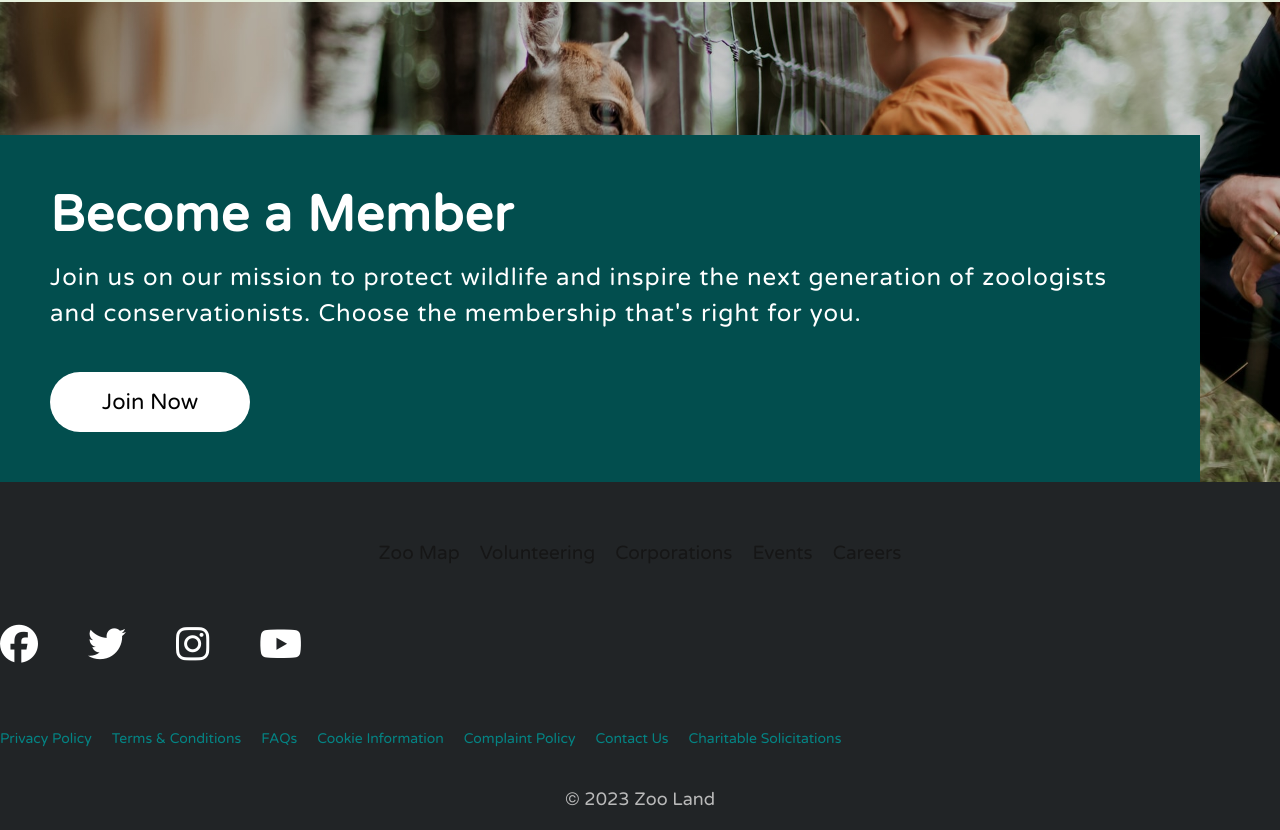
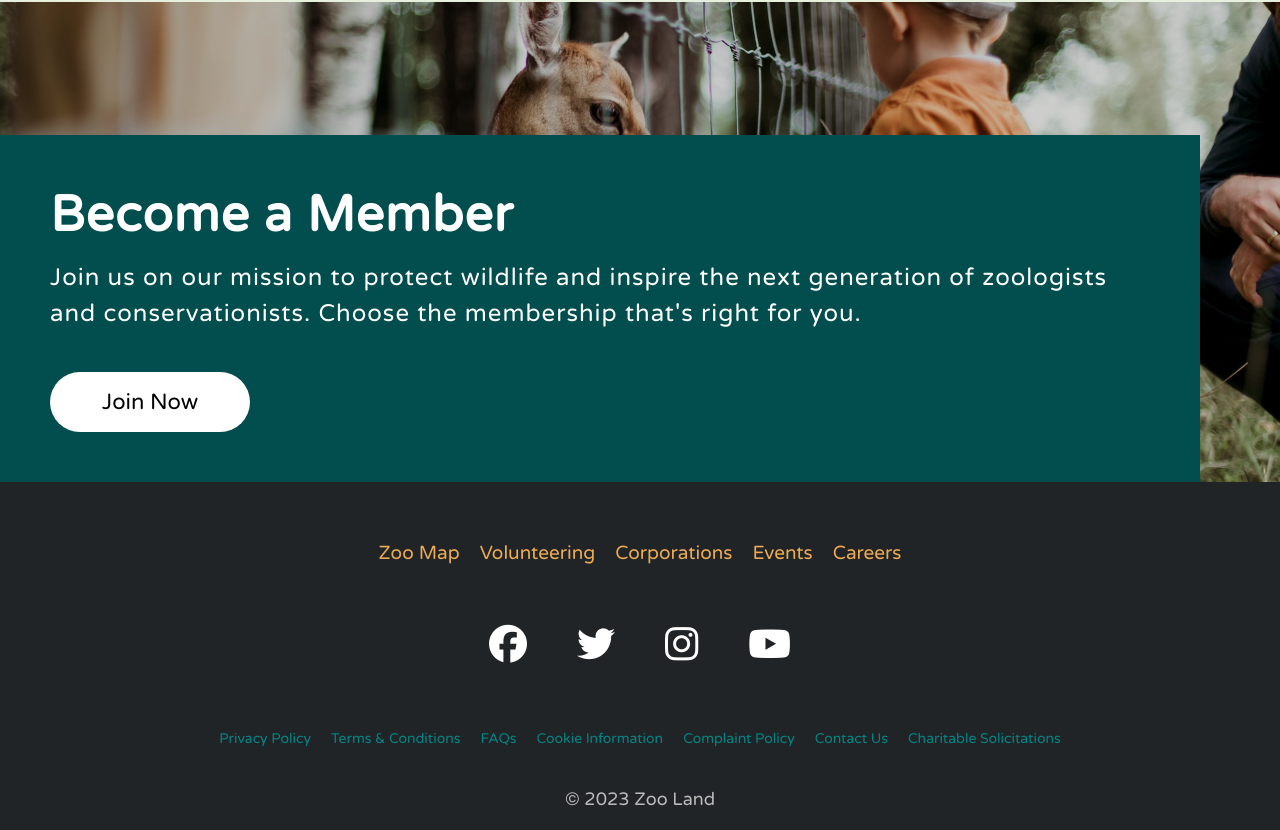
Before and after one commit to memo2k/ZooLand, a React (Create React App) app: page / in a window 1280 px wide. Shown: the part 2752-3582 px from the top of the page. Built offline with nearby package versions, Linux system fonts and the light colour scheme.

Commit message:
changed classes

```diff
--- a/src/components/Footer.jsx
+++ b/src/components/Footer.jsx
@@ -4,7 +4,7 @@ import { Link } from 'react-router-dom';
 const Footer = () => {
   return (
     <footer className="footer">
-      <div className="footer__nav">
+      <div className="footer__nav footer__links">
         <nav className="nav">
           <ul>
             <li>
@@ -30,7 +30,7 @@ const Footer = () => {
         </nav>
       </div>
 
-      <div className="footer__socials">
+      <div className="footer__nav footer__socials">
         <nav className="nav">
           <ul>
             <li>
@@ -49,7 +49,7 @@ const Footer = () => {
         </nav>
       </div>
 
-      <div className="footer__policy">
+      <div className="footer__nav footer__policy">
         <nav className="nav">
           <ul>
             <li>
```
